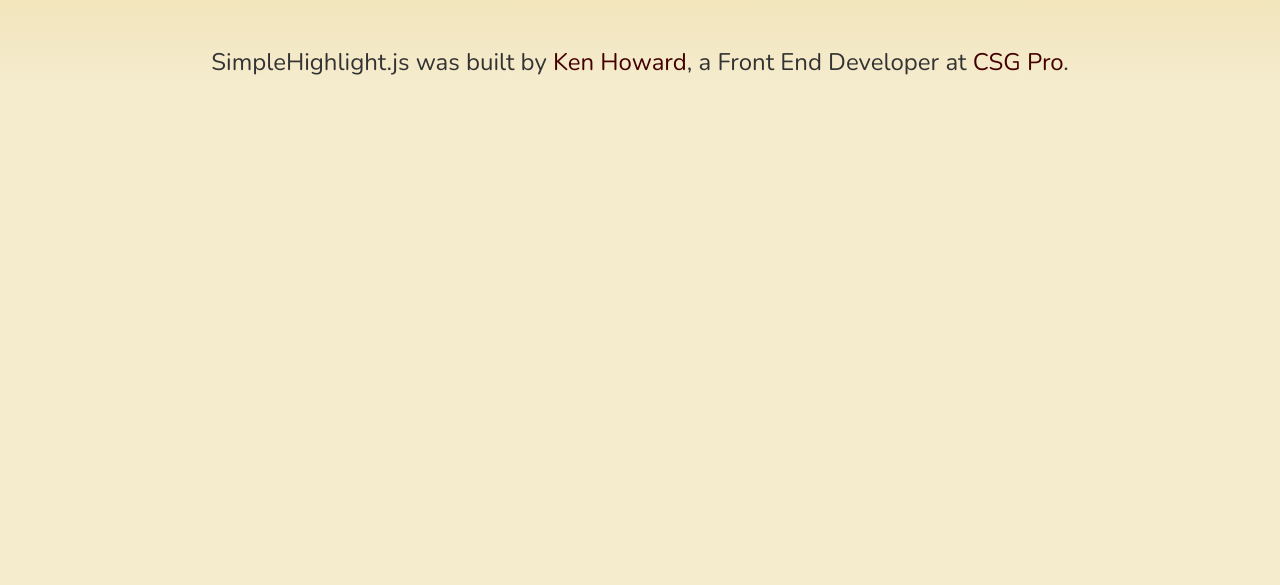
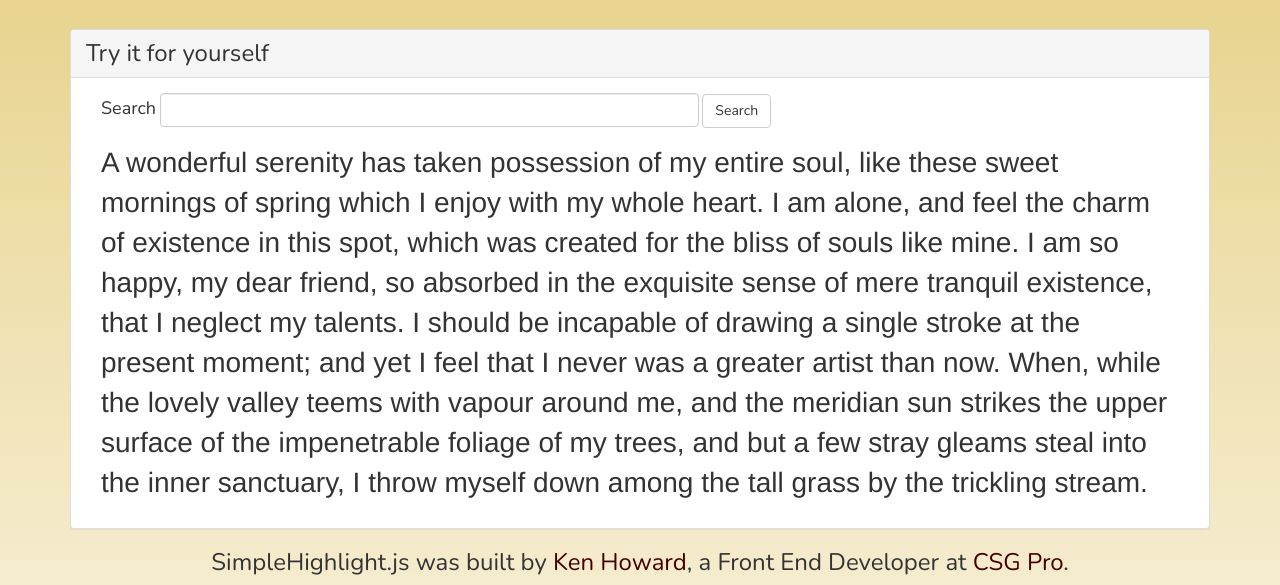
Before and after one commit to kenhowardpdx/SimpleHighlight.js, a website: page index.html in a window 1280 px wide. Shown: the part 406-991 px from the top of the page. Before the commit the page ends 800 px from the top, so only its background shows below. Drawn offline with nearby package versions, Linux system fonts and the light colour scheme.

Commit message:
Added demo

```diff
--- a/index.html
+++ b/index.html
@@ -29,21 +29,44 @@
 	      <h2>A jQuery plugin for <span class="matchedTerm">highlighting</span> <span class="matchedTerm">terms</span> in a string.</h2>
 			</div>
     </header>
-		<div class="row">
-			<div class="col-xs-12 text-center">
-				<a href="http://github.com/kenhowardpdx/SimpleHighlight.JS" class="btn btn-primary btn-xlg"><span class="glyphicon glyphicon-download"></span> Download on GitHub</a>
+		<div class="text-center">
+			<a href="http://github.com/kenhowardpdx/SimpleHighlight.JS" class="btn btn-primary btn-xlg"><span class="glyphicon glyphicon-download"></span> Download on GitHub</a>
+		</div>
+		<div class="panel panel-default">
+		<div class="panel-heading"><span class="h3">Try it for yourself</span></div>
+		<div class="panel-body">
+			<div class="col-xs-12">
+			<div class="form-group">
+				<label for="search" class="control-label"><span class="h4">Search</span></label>
+				<input type="text" class="form-control" id="search">
+				<button class="search btn btn-default">Search</button>
 			</div>
+		<p class="sampleText">
+			A wonderful serenity has taken possession of my entire soul, like these sweet mornings of spring which I enjoy with my whole heart. I am alone, and feel the charm of existence in this spot, which was created for the bliss of souls like mine. I am so happy, my dear friend, so absorbed in the exquisite sense of mere tranquil existence, that I neglect my talents. I should be incapable of drawing a single stroke at the present moment; and yet I feel that I never was a greater artist than now. When, while the lovely valley teems with vapour around me, and the meridian sun strikes the upper surface of the impenetrable foliage of my trees, and but a few stray gleams steal into the inner sanctuary, I throw myself down among the tall grass by the trickling stream.</p>
 		</div>
-		<div class"row">
-			<div class="col-xs-12 text-center">
-				<h3>SimpleHighlight.js was built by <a href="http://kenhowardpdx.com">Ken Howard</a>, a Front End Developer at <a href="http://csgpro.com">CSG Pro</a>.</h3>
-			</div>
+		</div>
+	</div>
+		<div class="text-center">
+			<h3>SimpleHighlight.js was built by <a href="http://kenhowardpdx.com">Ken Howard</a>, a Front End Developer at <a href="http://csgpro.com">CSG Pro</a>.</h3>
 		</div>
   </div>
 
   <script type="text/javascript" src="//code.jquery.com/jquery-1.11.0.min.js"></script>
   <script type="text/javascript" src="/js/sass-bootstrap.min.js"></script>
   <script type="text/javascript" src="/js/jquery.simplehighlight.js"></script>
+	<script>
+		    $('button.search').on('click', function (e) {
+					e.preventDefault();
+					showHighlight($(this).prev().val());
+				});
 
+				var sampleString = $('.sampleText').html();
+
+				function showHighlight(terms) {
+				    var string = sampleString;
+				    highlight = terms.trim().split(' ');
+				    $('.sampleText').html($.simpleHighlight( string, highlight ));
+				}
+	</script>
 </body>
 </html>
--- a/sass/style.scss
+++ b/sass/style.scss
@@ -20,6 +20,13 @@ body {
   @include gradient-vertical(darken($body-bg-color, 25%), $body-bg-color);
   background-repeat: no-repeat;
 }
+
+p, ul, ol {
+  font-family: Helvetica, Arial, sans-serif;
+  font-size: 2em;
+}
+
+
 .matchedTerm {
   color: $highlight-color;
 }
@@ -80,3 +87,13 @@ header {
     }
   }
 }
+
+.form-group {
+  label, input {
+    display: inline;
+    width: auto;
+  }
+  input {
+    width: 50%;
+  }
+}
```
Also changed, not shown: css/style.css.
